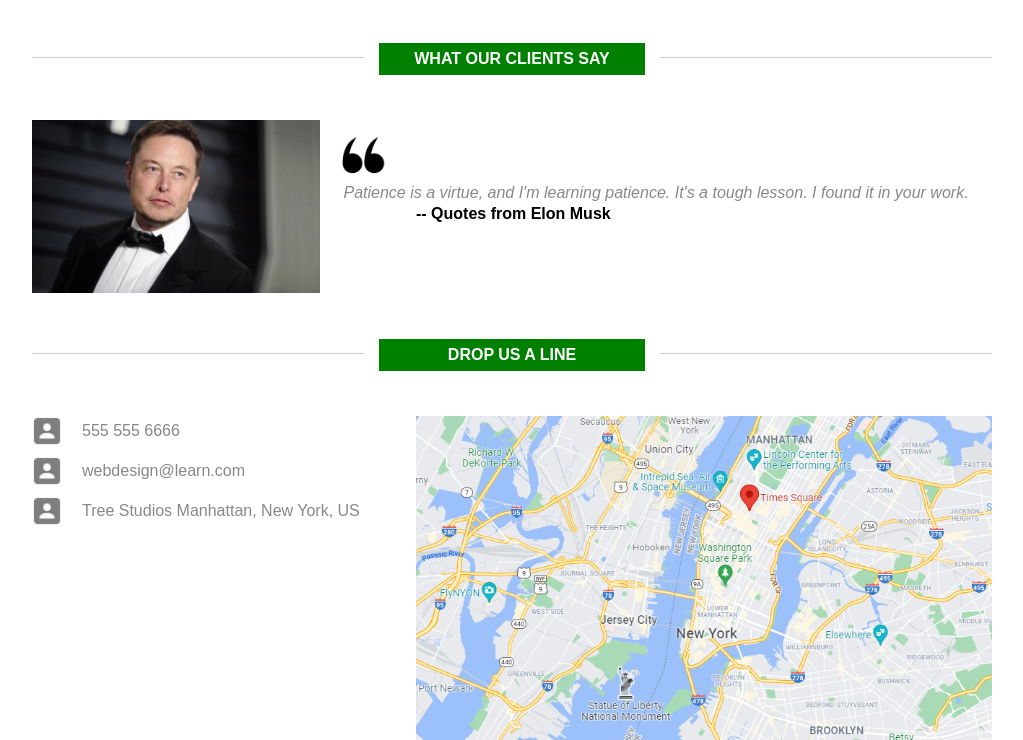
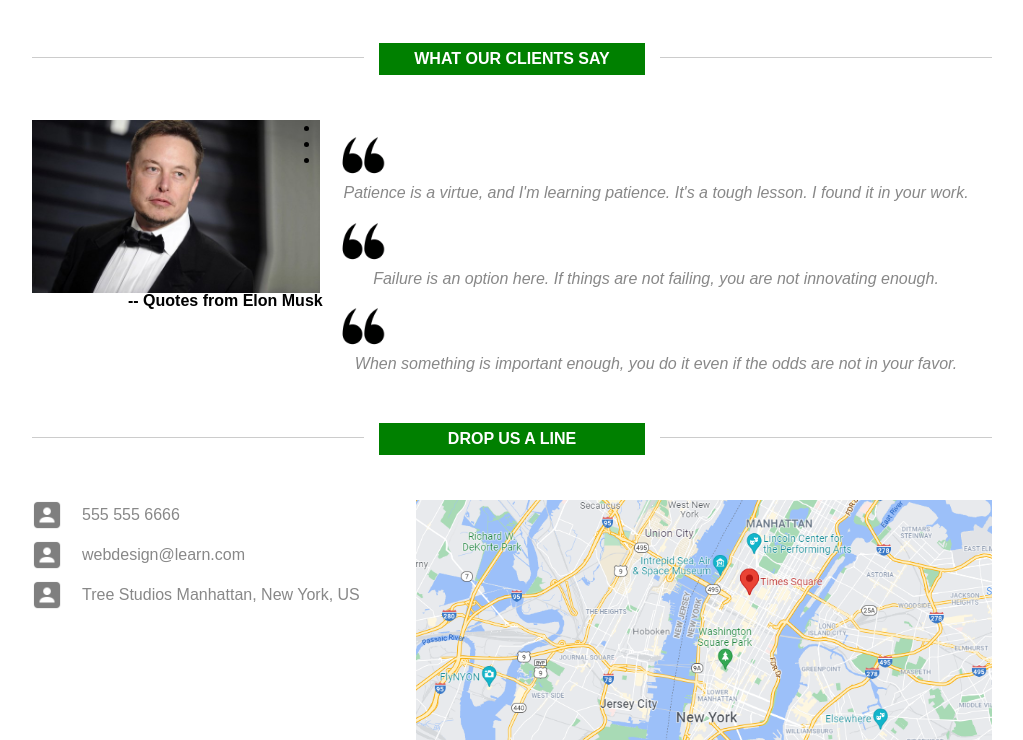
Before and after one commit to shomnathsomu/jQuery-Tutorial, a plain HTML site: page index.html in a window 1280 px wide. Shown: the part 1019-1759 px from the top of the page, without its empty margins (128-1151 px from the left). Drawn offline with Linux system fonts and the light colour scheme.

Commit message:
Added rslides class in Clients

```diff
--- a/index.html
+++ b/index.html
@@ -70,15 +70,23 @@
             <section id="clients">
                 <h2>What our clients say</h2>
                 <img src="./images/Elon-Musk.jpg" alt="quote">
+                <ul class="rslides">
+                    <li>
                         <blockquote>
                             Patience is a virtue, and I'm learning patience. It's a tough lesson. I found it in your work.
                         </blockquote>
+                    </li>
+                    <li>
                         <blockquote>
                             Failure is an option here. If things are not failing, you are not innovating enough.
                         </blockquote>
+                    </li>
+                    <li>
                         <blockquote>
                             When something is important enough, you do it even if the odds are not in your favor.
                         </blockquote>
+                    </li>
+                </ul>
                 <h3>-- Quotes from Elon Musk</h3>
             </section>
 
@@ -113,6 +121,7 @@
     </div>
 
     <script src="./scripts/jquery-3.6.0.min.js"></script>
+    <script src="./scripts/responsiveslides.min.js"></script>
     <script src="./scripts/script.js"></script>
 </body>
 </html>
```
Lines whose indentation alone changed are shown as unchanged.
